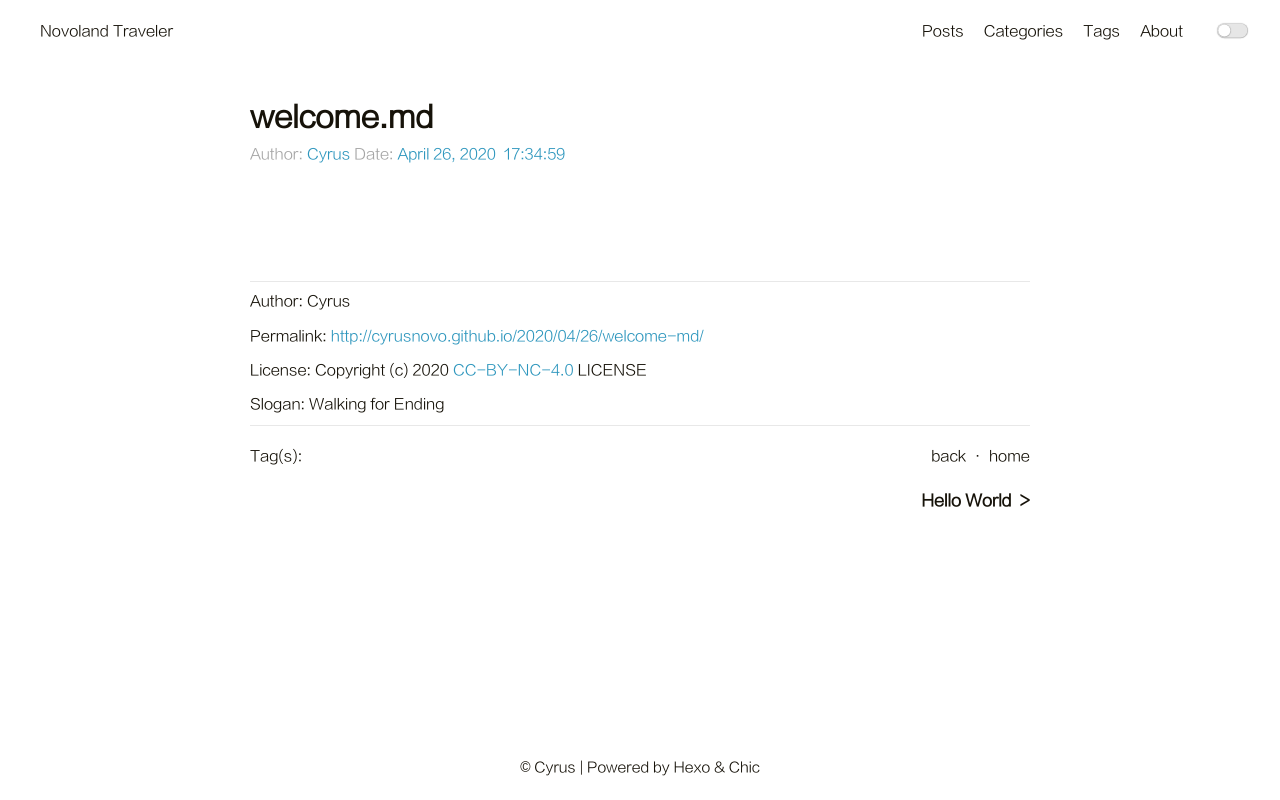
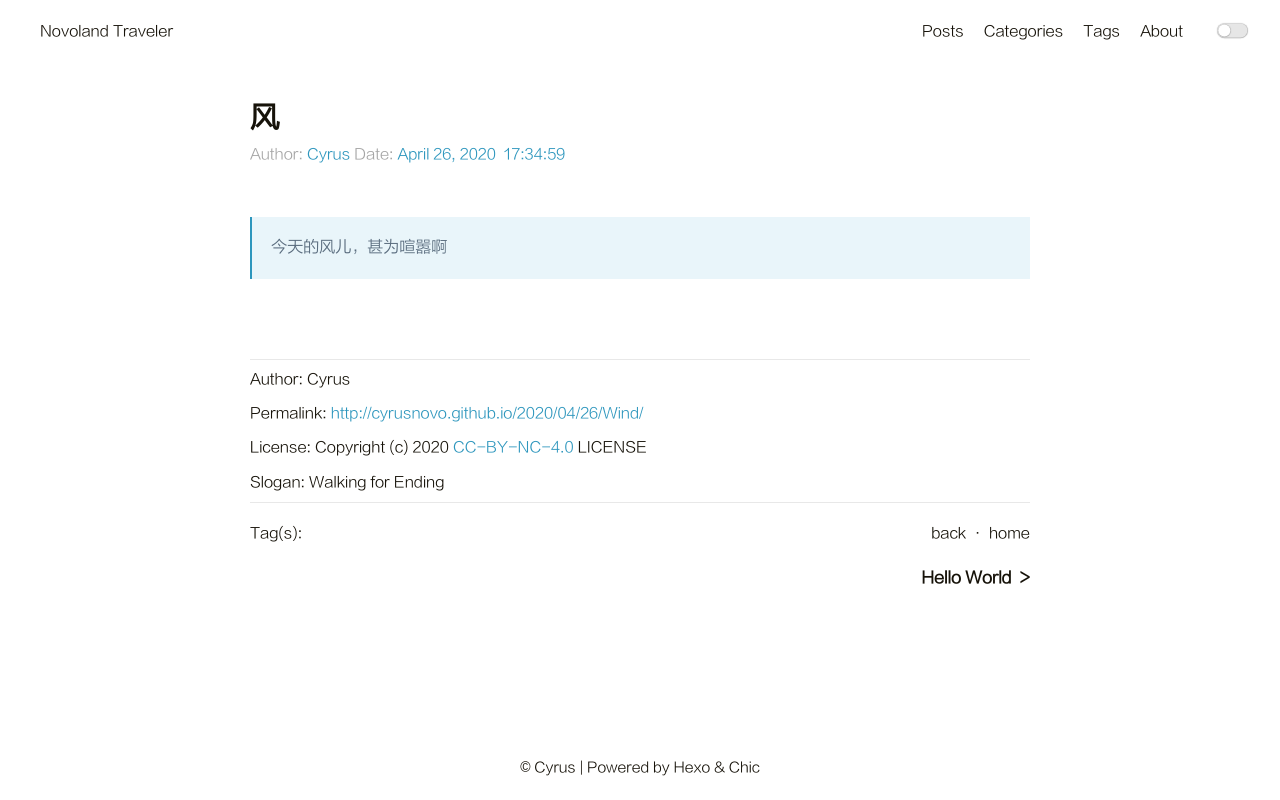
Before and after one commit to Cyrus-Albright/cyrusnovo.github.io, a plain HTML site: page 2020/04/26/Wind/index.html in a window 1280 px wide. Drawn offline with Linux system fonts and the light colour scheme.

Commit message:
Site updated: 2020-04-27 11:12:22

```diff
--- a/2020/04/26/welcome-md/index.html
+++ b/2020/04/26/Wind/index.html
@@ -12,7 +12,7 @@
 
 
 
-<title>welcome.md | Novoland Traveler</title>
+<title>风 | Novoland Traveler</title>
 
 
 
@@ -111,7 +111,7 @@
 
     <article class="post-wrap">
         <header class="post-header">
-            <h1 class="post-title">welcome.md</h1>
+            <h1 class="post-title">风</h1>
 
                 <div class="post-meta">
 
@@ -129,6 +129,9 @@
         </header>
 
         <div class="post-content">
+            <blockquote>
+<p>今天的风儿，甚为喧嚣啊</p>
+</blockquote>
 
         </div>
 
@@ -143,7 +146,7 @@
 
                     <p class="copyright-item">
                         <span>Permalink:</span>
-                        <span><a href="http://cyrusnovo.github.io/2020/04/26/welcome-md/">http://cyrusnovo.github.io/2020/04/26/welcome-md/</a></span>
+                        <span><a href="http://cyrusnovo.github.io/2020/04/26/Wind/">http://cyrusnovo.github.io/2020/04/26/Wind/</a></span>
                     </p>
 
 
```
Also changed, not shown: 2020/04/26/hello-world/index.html (+1 -1 lines), archives/2020/04/index.html (+1 -1 lines), archives/2020/index.html (+1 -1 lines), archives/index.html (+1 -1 lines).
